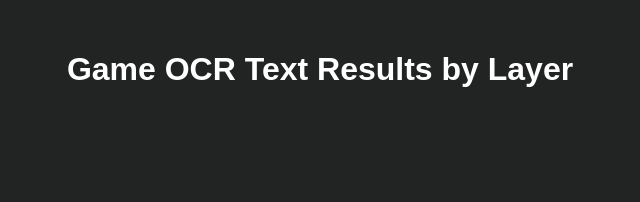
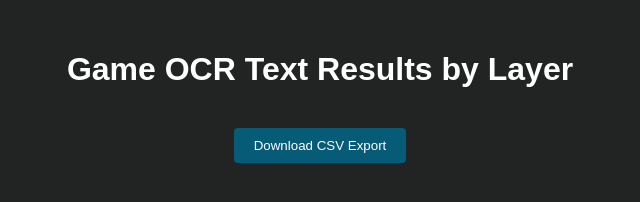
Before and after one commit to iriganas93/webfont-report, a website: page htmlCopy/index.html in a window 1280 px wide. Shown: the whole page, without its empty margins (320-960 px from the left). Drawn offline with Linux system fonts and the light colour scheme.

Commit message:
HTML Download CSV option

```diff
--- a/htmlCopy/index.html
+++ b/htmlCopy/index.html
@@ -8,17 +8,20 @@
 <body>
 <h1>Game OCR Text Results by Layer</h1>
 
+<div style="text-align: center; margin-bottom: 20px;">
+    <a href="ocr-spreadsheet.csv" download>
+        <button>Download CSV Export</button>
+    </a>
+</div>
+
 <div id="container"></div>
 
 <script src="index.js"></script>
-        <!-- Load the OCR data -->
 <script>
     function camelCaseToHuman(text) {
         if (!text) return "";
-
-                 // capitalize first letter
         return text
-                    .replace(/([a-z])([A-Z])/g, "$1 $2")  // insert space between lowercase and uppercase
+            .replace(/([a-z])([A-Z])/g, "$1 $2")
             .replace(/^./, (str) => str.toUpperCase());
     }
 
@@ -41,6 +44,7 @@
                             <div>Sprites: <span>${layer.count.sprites}</span></div>
                             <div>Spines: <span>${layer.count.spines}</span></div>
                         </div>
+                    </div>
                 `;
 
             const imagesDiv = document.createElement("div");
@@ -48,7 +52,7 @@
 
             const allImages = [...layer.images.sprites, ...layer.images.spines];
             allImages.forEach((imageData) => {
-                        if( imageData.data.confidence && imageData.data.confidence > 0.75 ) {
+                if (imageData.data.confidence && imageData.data.confidence > 0.75) {
                     const imagePath = imageData.image;
                     const box = document.createElement("div");
                     box.className = "image-box";
@@ -72,15 +76,13 @@
             filesDiv.innerHTML = `<h3>Code Usage of Assets</h3>
                     <div class="files-list">
                         ${layer.files.join("<br>")}
-                        </div>`
-                    ;
+                    </div>`;
             layerDiv.appendChild(filesDiv);
 
             container.appendChild(layerDiv);
         }
     }
 
-            // Call rendering immediately after data loaded
     renderData(ocrData);
 </script>
 </body>
--- a/htmlCopy/style.css
+++ b/htmlCopy/style.css
@@ -10,7 +10,7 @@ h1 {
     margin-bottom: 40px;
 }
 h2 {
-   margin: 0;
+    margin: 0;
 }
 
 h3 {
@@ -112,3 +112,12 @@ h3 {
 .files-list {
     color: #97b7d4;
 }
+
+button {
+    background: #065b76;
+    color: #fff;
+    border: none;
+    padding: 10px 20px;
+    border-radius: 4px;
+    cursor: pointer;
+}
```
Lines whose indentation alone changed are shown as unchanged.
